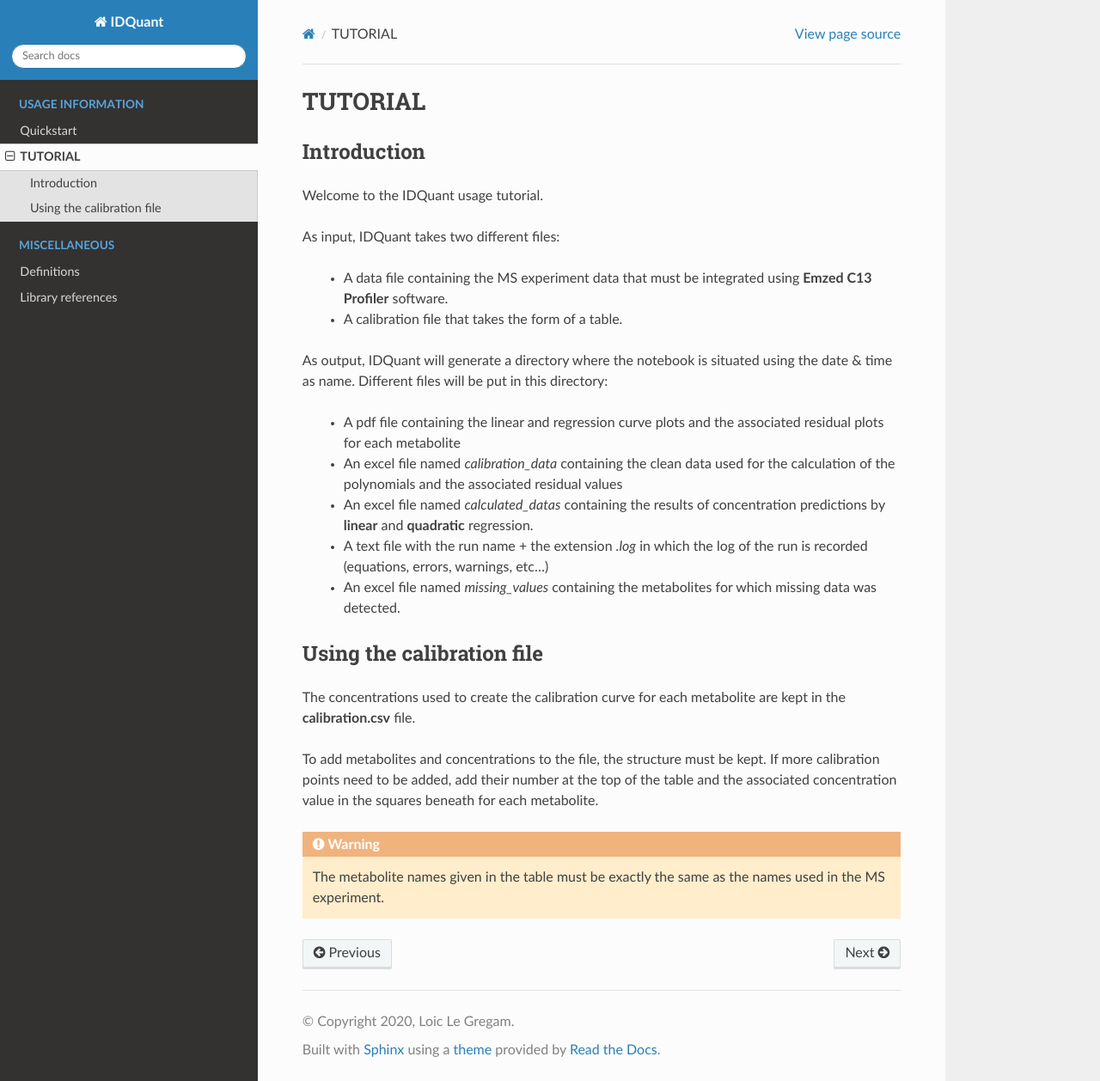
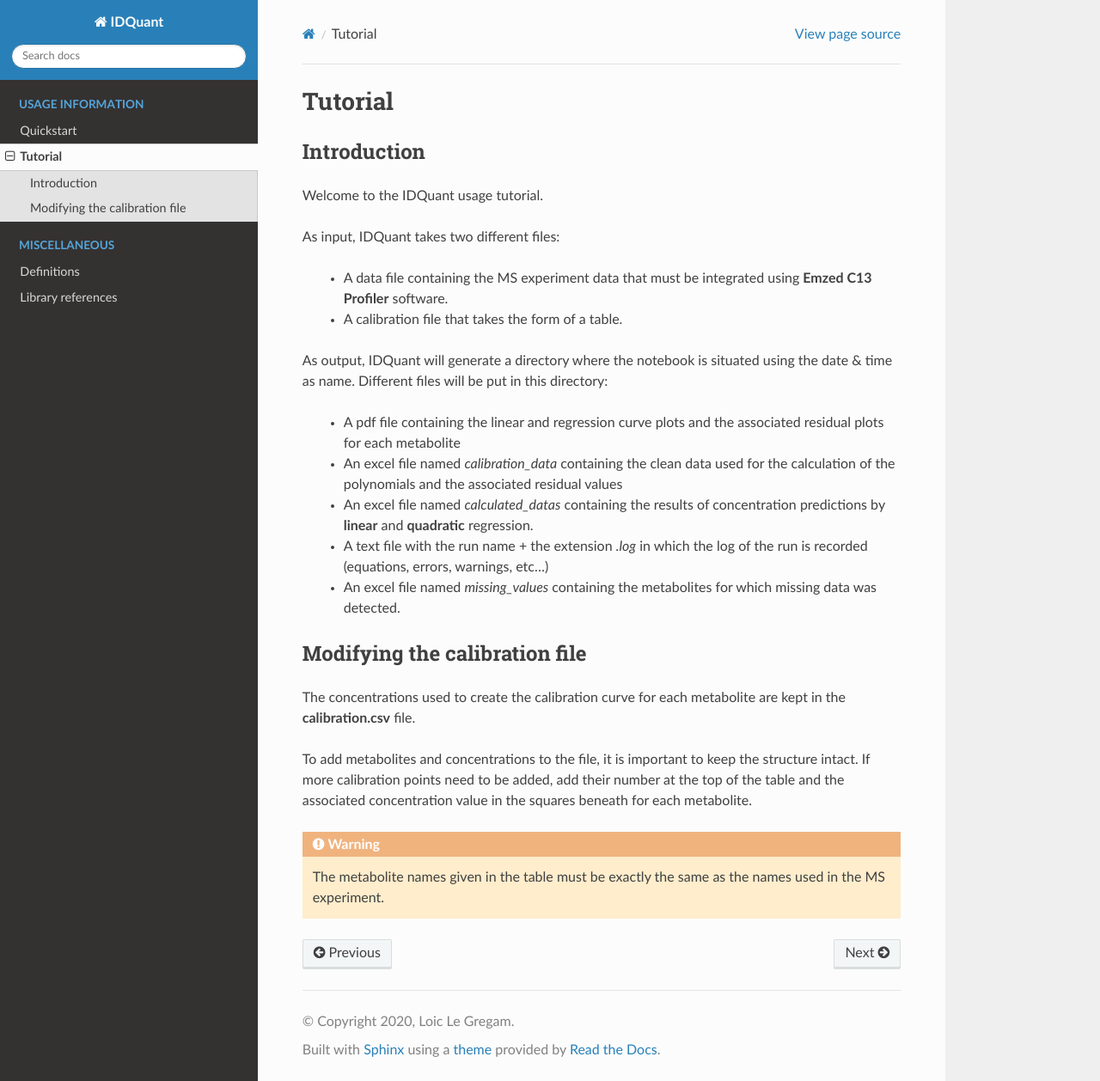
Before and after one commit to LoloPopoPy/IDQuant, a Sphinx documentation site: the page built from doc/tutorial.rst, in a window 1280 px wide and 1258 px high. Shown: the whole window at 86% size. Built offline with Sphinx 7.4.7 and the Read the Docs theme 2.0.0, drawn with Linux system fonts in a browser that asks for light colours.

```diff
--- a/doc/tutorial.rst
+++ b/doc/tutorial.rst
@@ -1,6 +1,6 @@
 .. _tutorial:
 
-TUTORIAL
+Tutorial
 ========
 
 Introduction
@@ -28,15 +28,15 @@
     * An excel file named *missing_values* containing the metabolites for which
       missing data was detected.
 
-Using the calibration file
---------------------------
+Modifying the calibration file
+------------------------------
 
 The concentrations used to create the calibration curve for each metabolite are
 kept in the **calibration.csv** file.
 
-To add metabolites and concentrations to the file, the structure must be kept.
-If more calibration points need to be added, add their number at the top of the table
-and the associated concentration value in the squares beneath for each metabolite.
+To add metabolites and concentrations to the file, it is important to keep the structure
+intact. If more calibration points need to be added, add their number at the top of the
+table and the associated concentration value in the squares beneath for each metabolite.
 
 .. warning:: The metabolite names given in the table must be exactly the same
              as the names used in the MS experiment.
```
Also changed, not shown: doc/index.rst (+9 -6 lines), doc/quickstart.rst (+7 -4 lines), IDQ notebook.ipynb (added), 1 other file.
